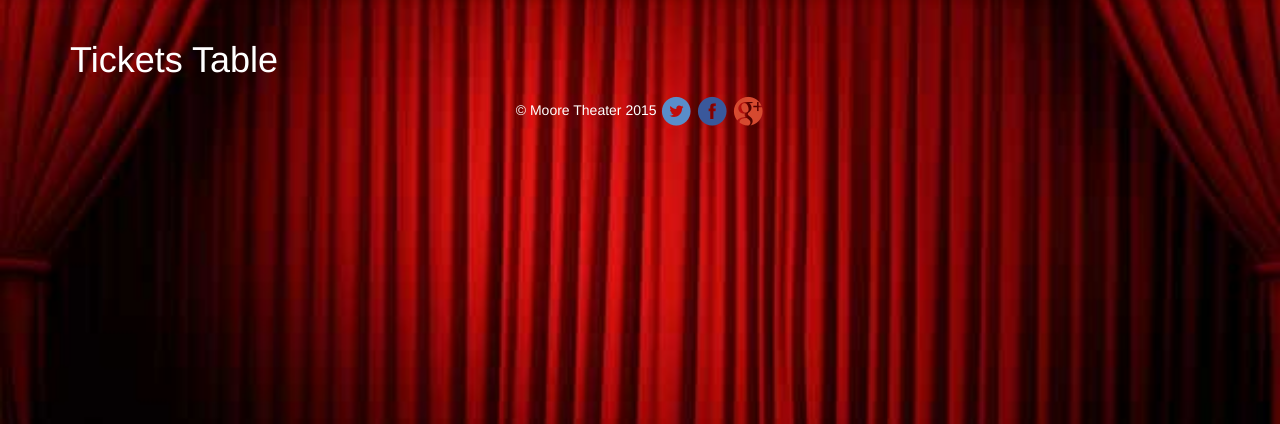
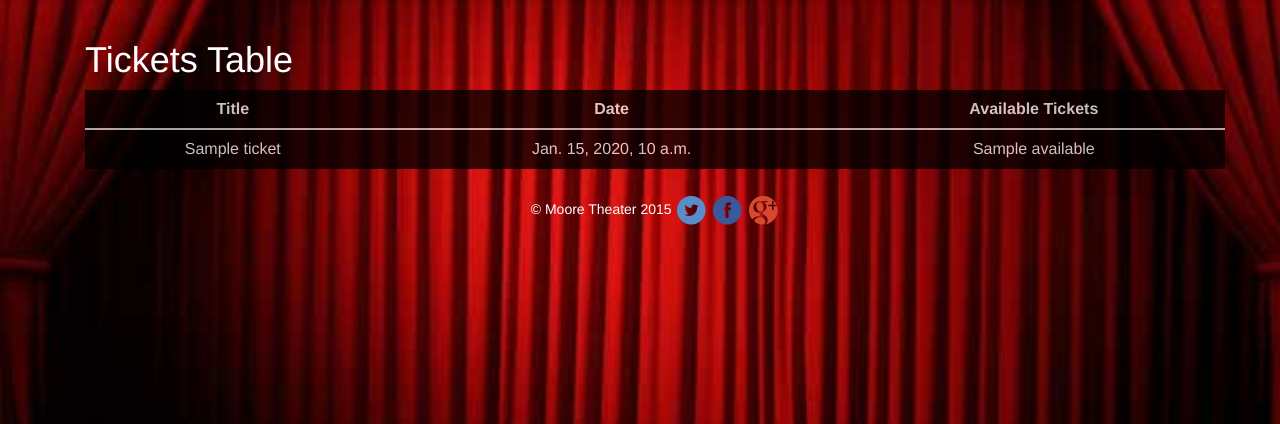
Before and after one commit to sk367/cs399_Theater, a Django app: template cs399_Theater/main/templates/tickets.html in a window 1280 px wide. Shown: the part 52-476 px from the top of the page. Run offline with Django 3.2, Linux system fonts and the light colour scheme; the template is opened without the code that fills it: most values are stand-ins (such as "Sample title", 1, 10 or a date in 2020); parts of the project's set-up code (start-up, migrations or seed data) failed here and were passed over; some libraries are stand-ins or nearby versions.

Commit message:
Ticket Table Reflects Data

```diff
--- a/cs399_Theater/main/templates/tickets.html
+++ b/cs399_Theater/main/templates/tickets.html
@@ -1,9 +1,23 @@
 {% extends 'base.html' %}
 {% block pagetitle %} Tickets {% endblock %}.
 {% block body %}
+<div class="container">
   <body>
     <div class="container">
 	<h1>Tickets Table</h1>
+	<table class="table text-center" style="background-color:Black;opacity:.75;">
+     	<thead class="text-center">
+     		<th style="text-align:center;">Title</th>
+     		<th style="text-align:center;">Date</th>
+     		<th style="text-align:center;">Available Tickets</th>
+     	</thead>
+     {% for ticket in tickets %}
+     <tr> <td>{{ ticket.name }} </td>
+     	<td> {{ ticket.date }} </td>
+     	<td> {{ ticket.available }} </td>
+     </tr>
+     {% endfor %}
+     </table>
 
     </div> <!-- /container -->
   </body>
--- a/cs399_Theater/main/views/views.py
+++ b/cs399_Theater/main/views/views.py
@@ -1,6 +1,7 @@
 
 from django.shortcuts import render
 from main.models import Events
+from main.models import Tickets
 
 def index(request):
   	return render(request, 'index.html')
@@ -11,6 +12,4 @@ def merch(request):
 def performances(request):
 	return render(request, 'performances.html', {'events': Events.objects.order_by('date')})
 def tickets(request):
-  soonest_event = Events.objects.order_by('date')[0:]
-  context = {'soonest_event': soonest_event}
-  return render(request, 'tickets.html', context)
+  return render(request, 'tickets.html', {'tickets': Tickets.objects.order_by('date')})
```
